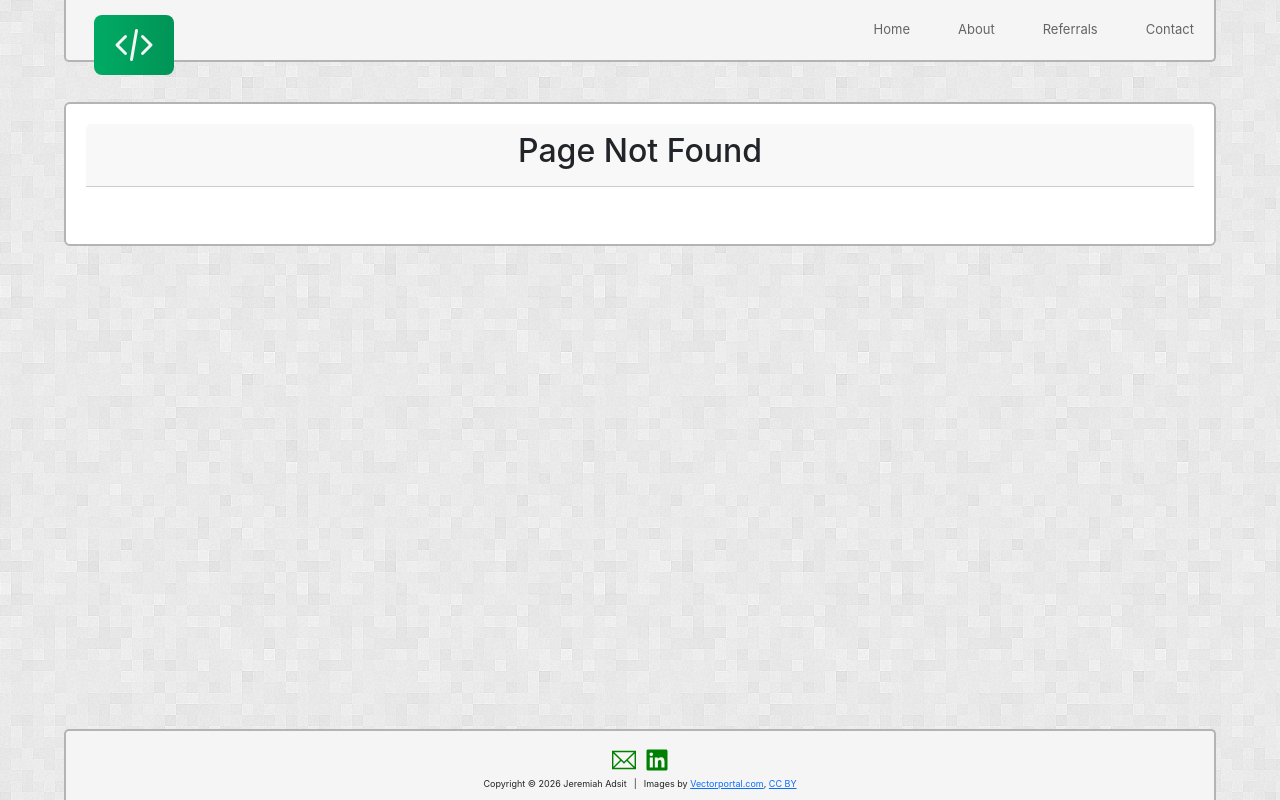
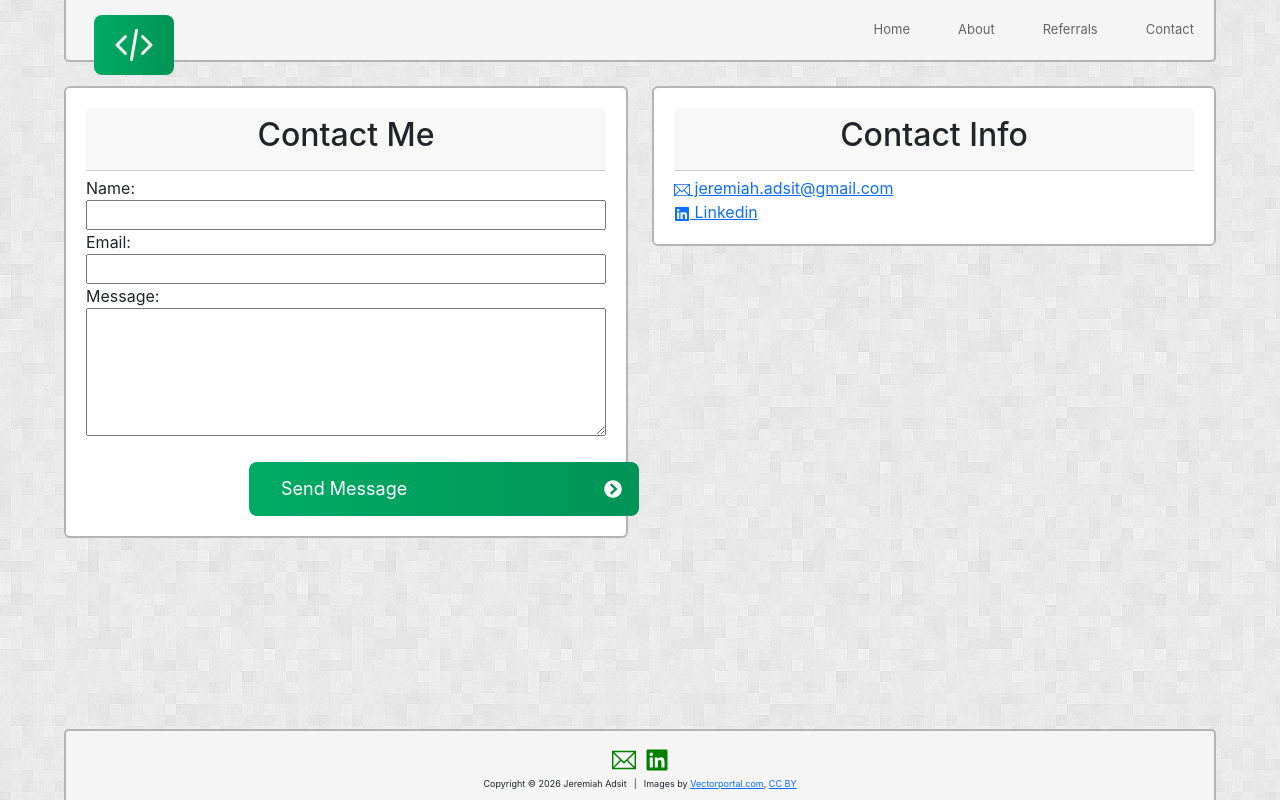
Before and after one commit to JMAdsit/personal-website, a React (Create React App) app: page /personal-website/contact in a window 1280 px wide. Before the commit this address had no page. Built offline with nearby package versions, Linux system fonts and the light colour scheme.

Commit message:
add contact page

```diff
--- /dev/null
+++ b/src/components/ContactForm.js
@@ -0,0 +1,92 @@
+import { useState } from "react";
+import { Row } from "react-bootstrap";
+import { FaChevronCircleRight } from "react-icons/fa";
+
+const FORM_ENDPOINT = "https://public.herotofu.com/v1/62f6e0a0-d188-11f1-84fe-891848413fa8";
+
+const ContactForm = () => {
+    const [submitted, setSubmitted] = useState(false);
+    const handleSubmit = (e) => {
+        e.preventDefault();
+
+        const inputs = e.target.elements;
+        const data = {};
+
+        for (let i = 0; i < inputs.length; i++) {
+            if (inputs[i].name) {
+                data[inputs[i].name] = inputs[i].value;
+            }
+        }
+
+    fetch(FORM_ENDPOINT, {
+        method: 'POST',
+        headers: {
+            Accept: 'application/json',
+            'Content-Type': 'application/json',
+        },
+        body: JSON.stringify(data),
+    })
+        .then((response) => {
+            if (!response.ok) {
+            throw new Error('Form response was not ok');
+            }
+
+            setSubmitted(true);
+        })
+        .catch((err) => {
+            e.target.submit();
+        });
+    };
+
+    if (submitted) {
+        return (
+        <>
+            <h2>Thank you!</h2>
+            <div>We'll be in touch soon.</div>
+        </>
+        );
+    }
+
+    return (
+        <form
+        action={FORM_ENDPOINT}
+        onSubmit={handleSubmit}
+        method="POST"
+        className="contactForm"
+        >
+            <div className="contactFormInput name">
+                <label for="name">Name:</label>
+                <input
+                    type="text"
+                    name="name"
+                    required
+                />
+            </div>
+            <div className="contactFormInput email">
+                <label for="email">Email:</label>
+                <input
+                    type="email"
+                    name="email"
+                    required
+                />
+            </div>
+            <div className="contactFormInput message">
+                <label for="message">Message:</label>
+                <textarea
+                    name="message"
+                    required
+                />
+            </div>
+            <Row className="buttonRow">
+                <button
+                    className="submitButton button"
+                    type="submit">
+                    Send Message
+                    <FaChevronCircleRight className="buttonIcon" />
+                </button>
+            </Row>
+        </form>
+    );
+}
+
+export default ContactForm;
--- a/src/components/LinkCheck.js
+++ b/src/components/LinkCheck.js
@@ -5,8 +5,8 @@ import { FaChevronCircleRight } from "react-icons/fa";
 function LinkCheck ({linkText, linkUrl}) {
     if (!linkText) return null;
 
-    return (<
-        Row className="linkRow">
+    return (
+        <Row className="linkRow">
             <Link
                 className="button promoCardLink"
                 to={linkUrl}>
--- a/src/content/AboutMeText.js
+++ b/src/content/AboutMeText.js
@@ -16,7 +16,7 @@ potential use cases.`,
 `Front End Development: Typescript, JavaScript, React, HTML5, CSS3
 Back End Development:  C#, .NET, Node, Ruby, SQL, Python
 Testing Frameworks:  Playwright, Cypress, Jasmine, Protractor, xUnit, NUnit, MSTest
-Additional: Git, Postman`
+Additional Skills: Git, Postman`
 }
 
 export default aboutMe;
--- a/src/index.css
+++ b/src/index.css
@@ -80,6 +80,24 @@ code {
   margin: auto;
 }
 
+.contactFormInput input {
+  width: 100%;
+}
+
+.message textarea{
+  width: 100%;
+  min-height: 2em;
+  height: 8em;
+}
+
+input, label {
+  display: block;
+}
+
+.submitButton {
+  margin-top: 20px;
+}
+
 .linkRow {
   position: relative;
   left: 33px;
@@ -106,6 +124,38 @@ code {
   right: 17px;
   top: 36%;
   color: white;
+}
+
+.buttonRow {
+  position: relative;
+  left: 33px;
+  margin-left: 25%;
+  width: 75%;
+}
+
+.submitButton {
+  background: linear-gradient(90deg,rgb(0, 171, 100) 0%, rgb(0, 148, 86) 100%);
+  border: none;
+  color: white;
+  text-align: left;
+  text-indent: 20px;
+  height: 3em;
+  top: 10px;
+  line-height: 50px;
+  font-size: 18px;
+  text-decoration: none;
+  border-radius: 8px;
+}
+
+.buttonIcon {
+  position: absolute;
+  right: 17px;
+  top: 51%;
+  color: white;
+}
+
+.contactInfo a {
+  display: block;
 }
 
 #headerIcon {
--- a/src/navigation/Menu.js
+++ b/src/navigation/Menu.js
@@ -8,10 +8,10 @@ function Menu() {
             <nav id="nav" className="navbar justify-content-end m-auto">
                 <Stack direction="horizontal" gap={5}>
                     <NavButton name="Home" link="/personal-website/" />
-                    {/* <NavButton name="Projects" link="/projects" />  */}
+                    {/* <NavButton name="Projects" link="/personal-website/projects" />  */}
                     <NavButton name="About" link="/personal-website/about" />
                     <NavButton name="Referrals" link="/personal-website/referrals" />
-                    <NavButton name="Contact" title={"jeremiah.adsit@gmail.com"} link="mailto:jeremiah.adsit@gmail.com" />
+                    <NavButton name="Contact" link="/personal-website/contact" />
                 </Stack>
             </nav>
             <HiMiniCodeBracket id="headerIcon" />
--- a/src/navigation/Routing.js
+++ b/src/navigation/Routing.js
@@ -10,13 +10,13 @@ function Routing() {
             <Routes>
                 <Route exact={true} path="/personal-website/" element={<Home />} />
 
-                {/* <Route exact={true} path="/projects" element={<Projects />} /> */}
+                {/* <Route exact={true} path="/personal-website/projects" element={<Projects />} /> */}
 
                 <Route exact={true} path="/personal-website/about" element={<About />} />
 
                 <Route exact={true} path="/personal-website/referrals" element={<Referrals />} />
 
-                {/* <Route exact={true} path="/contact" element={<Contact />} /> */}
+                <Route exact={true} path="/personal-website/contact" element={<Contact />} />
 
                 <Route path="*" element={<NotFound />} />
             </Routes>
--- a/src/pages/About.js
+++ b/src/pages/About.js
@@ -1,5 +1,5 @@
 import PromoCard from "../components/PromoCard";
-import Spheal from "../assets/Spheal.gif";
+import Portrait from "../assets/Portrait.jpg";
 import aboutMe from "../content/AboutMeText";
 
 function AboutMe() {
@@ -8,7 +8,7 @@ function AboutMe() {
         <div className="content">
             <PromoCard
                 title={"Jeremiah Adsit"}
-                imageUrl={Spheal}
+                imageUrl={Portrait}
                 textBody={aboutMe.textBody}
                 horizontal={true}
             />
--- a/src/pages/Contact.js
+++ b/src/pages/Contact.js
@@ -1,17 +1,43 @@
-import PromoCard from "../components/PromoCard";
+import ContactForm from "../components/ContactForm";
+import { Card, Row, Col } from "react-bootstrap";
+import { TfiEmail } from "react-icons/tfi";
+import { FaLinkedin } from "react-icons/fa";
 
 function ContactMe () {
 
     return (
-        <div className="content">
-            <PromoCard
-                title={"Contact Me"}
-                textBody={
-`Email: jeremiah.adsit@gmail.com
-Linkedin: https://www.linkedin.com/in/jeremiah-adsit/`}
-                linkText={"Email Me"}
-                linkUrl={"mailto:jeremiah.adsit@gmail.com"}
-            />
+        <div>
+            <Row>
+                <Col>
+                    <Card>
+                        <div className="card-header">
+                            <h2 className="card-title text-center">
+                                {"Contact Me"}
+                            </h2>
+                        </div>
+                                <ContactForm />
+                    </Card>
+                </Col>
+                <Col>
+                    <Card>
+                        <div className="card-header">
+                            <h2 className="card-title text-center">
+                                {"Contact Info"}
+                            </h2>
+                        </div>
+                        <div className="contactInfo">
+                            <a
+                            href="mailto:jeremiah.adsit@gmail.com">
+                                <TfiEmail /> jeremiah.adsit@gmail.com
+                            </a>
+                            <a
+                            href="https://www.linkedin.com/in/jeremiah-adsit/">
+                                <FaLinkedin /> Linkedin
+                            </a>
+                        </div>
+                    </Card>
+                </Col>
+            </Row>
         </div>
     );
 }
--- a/src/pages/Home.js
+++ b/src/pages/Home.js
@@ -19,7 +19,7 @@ function Home() {
                 imageUrl={MainCardPic}
                 textBody={promoText}
                 linkText={"About Me"}
-                linkUrl={"/about"}
+                linkUrl={"/personal-website/about"}
                 insertedClasses={"mainPageSplashCard"}
                 horizontal={true}
             />
@@ -30,7 +30,7 @@ function Home() {
                         imageUrl={ReferralPic}
                         textBody={referralText}
                         linkText={"Referrals"}
-                        linkUrl={"/Referrals"}
+                        linkUrl={"/personal-website/Referrals"}
                         insertedClasses={"mainPageSubCards"}
                     />
                 </Col>
@@ -39,7 +39,7 @@ function Home() {
                         imageUrl={EmailMe}
                         textBody={contactText}
                         linkText={"Contact Me"}
-                        linkUrl={"/contact"}
+                        linkUrl={"/personal-website/contact"}
                         insertedClasses={"mainPageSubCards"}
                     />
                 </Col>
```
Also changed, not shown: src/assets/Portrait.jpg (added), src/assets/Spheal.gif (deleted).
